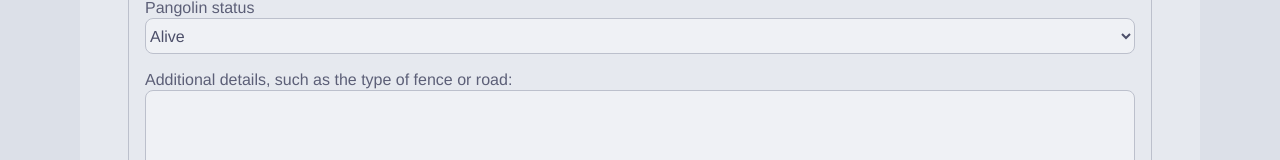
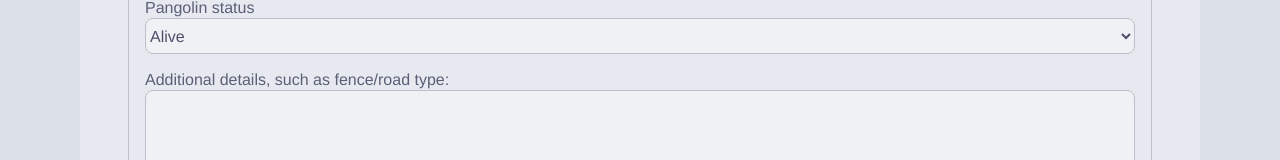
Before and after one commit to EnergeticBark/ci609, a SvelteKit app in the folder client/: page /record in a window 1280 px wide. Shown: the part 384-544 px from the top of the page. Built offline with nearby package versions, Linux system fonts and the light colour scheme.

Commit message:
Rephrase details label to get rid of awkward line break.

```diff
--- a/client/src/routes/record/+page.svelte
+++ b/client/src/routes/record/+page.svelte
@@ -97,7 +97,7 @@
                     <option value="road">Killed on road</option>
                 </optgroup>
             </select>
-            <label for="notes">Additional details, such as the type of fence or road:</label>
+            <label for="notes">Additional details, such as fence/road type:</label>
             <textarea id="notes" name="notes" maxlength="10000"></textarea>
         </fieldset>
         <fieldset>
```
